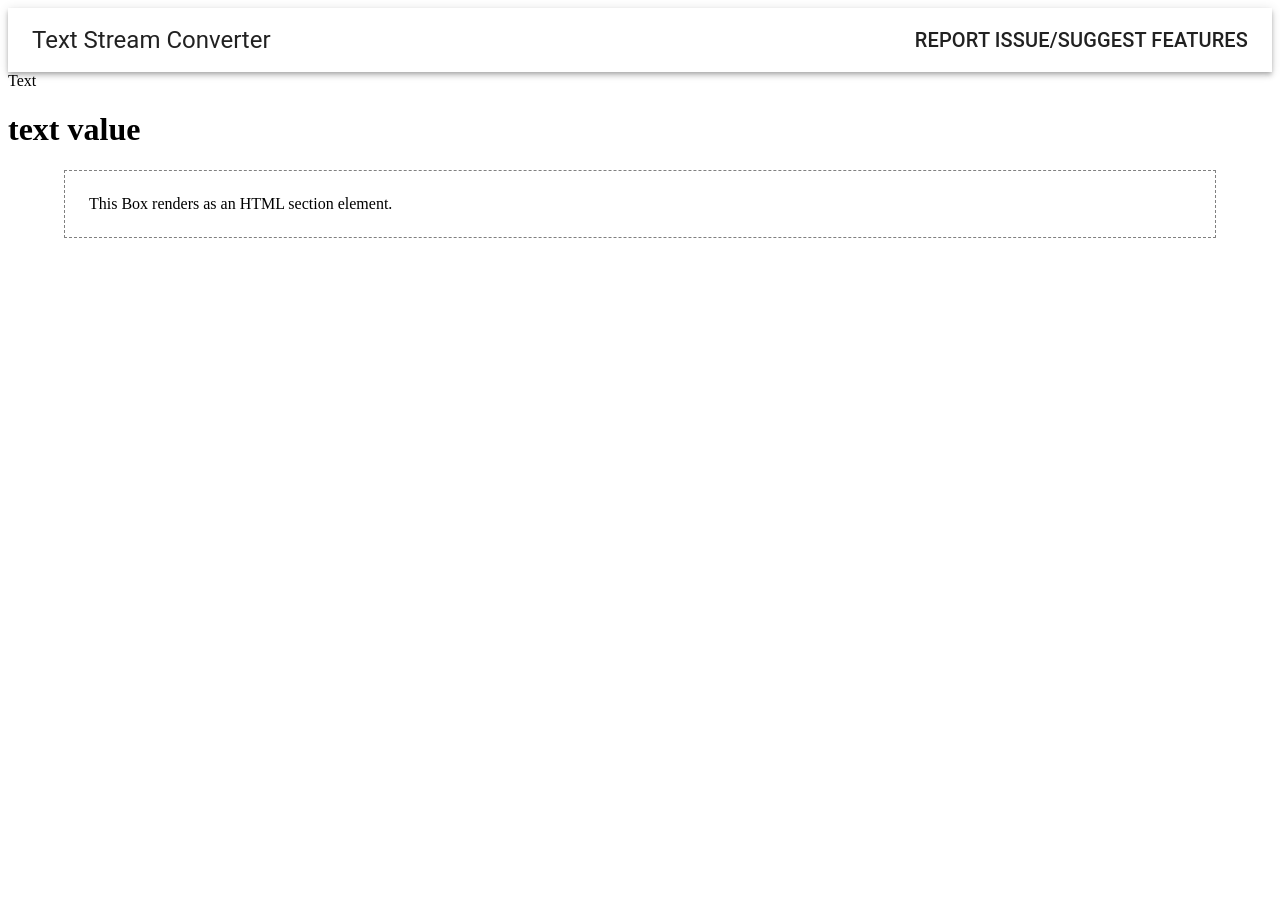
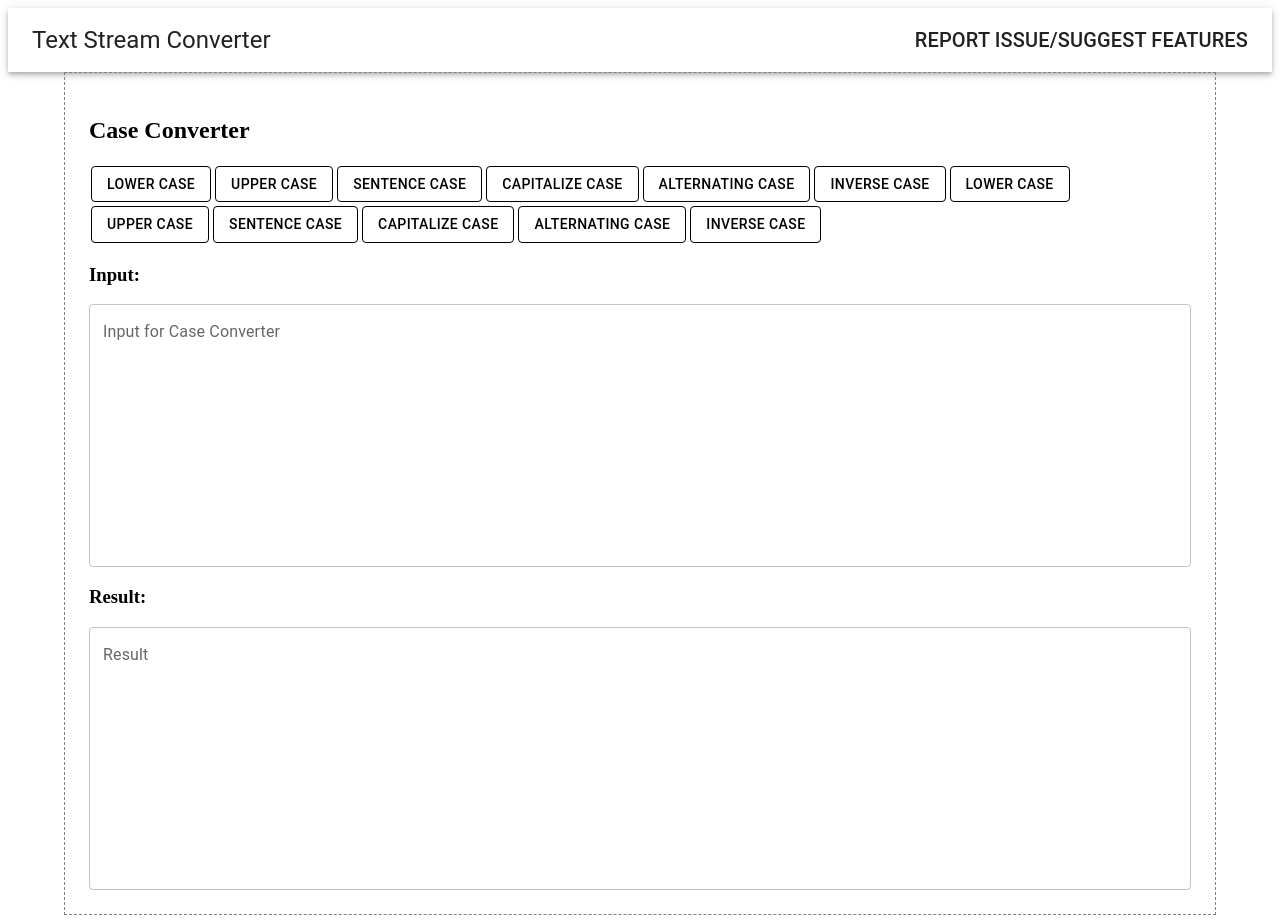
Before and after one commit to aryatsriv/TextUtility, a React (Vite) app in the folder FE/: page /caseConverter in a window 1280 px wide. Before the commit the page ends 800 px from the top, so only its background shows below. Built offline with nearby package versions, Linux system fonts and the light colour scheme.

Commit message:
Case Converter Changes

```diff
--- a/FE/src/App.css
+++ b/FE/src/App.css
@@ -0,0 +1,5 @@
+.action_button{
+   color :black !important;
+   border-color: black !important;
+   margin:2px !important;
+}
--- a/FE/src/App.jsx
+++ b/FE/src/App.jsx
@@ -7,9 +7,7 @@ function App() {
 
   return (
     <Container maxWidth="false" disableGutters>
-
       <TopMenuBar />
-      Text
       <Outlet />
     </Container>
   )
--- a/FE/src/features/caseConverter/CaseConverter.jsx
+++ b/FE/src/features/caseConverter/CaseConverter.jsx
@@ -1,12 +1,35 @@
-import { Box, Container } from "@mui/material"
+import { Box, Container, TextField } from "@mui/material"
+import CaseConverterFunctions from "./CaseConverterFunctions"
 
 const CaseConverter = () => {
   return (
     <>
-      <h1>text value</h1>
       <Container>
         <Box component="section" sx={{ p: 3, border: '1px dashed grey' }}>
-          This Box renders as an HTML section element.
+          <h1>Case Converter</h1>
+          <CaseConverterFunctions />
+          <h3>Input:</h3>
+          <TextField label="Input for Case Converter"
+            id="convert-case-input"
+            aria-label="convert case input"
+            multiline
+            rows={10}
+            variant="outlined"
+            fullWidth
+            sx={{
+              overflow: "auto"//enable autoscrolling
+            }} />
+          <h3>Result:</h3>
+          <TextField label="Result"
+            id="convert-case-input"
+            aria-label="convert case input"
+            multiline
+            rows={10}
+            variant="outlined"
+            fullWidth
+            sx={{
+              overflow: "auto"//enable autoscrolling
+            }} />
         </Box>
       </Container>
     </>
--- /dev/null
+++ b/FE/src/features/caseConverter/CaseConverterFunctions.jsx
@@ -0,0 +1,24 @@
+import { Box, Button } from "@mui/material"
+
+const CaseConverterFunctions = () => {
+
+  return (
+    <Box>
+      <Button variant="outlined" className="action_button">Lower Case</Button>
+      <Button variant="outlined" className="action_button">Upper Case</Button>
+      <Button variant="outlined" className="action_button">Sentence case</Button>
+      <Button variant="outlined" className="action_button">Capitalize Case</Button>
+      <Button variant="outlined" className="action_button">aLtErNaTiNg CaSe</Button>
+      <Button variant="outlined" className="action_button">InVeRsE CaSe</Button>
+      <Button variant="outlined" className="action_button">Lower Case</Button>
+      <Button variant="outlined" className="action_button">Upper Case</Button>
+      <Button variant="outlined" className="action_button">Sentence case</Button>
+      <Button variant="outlined" className="action_button">Capitalize Case</Button>
+      <Button variant="outlined" className="action_button">aLtErNaTiNg CaSe</Button>
+      <Button variant="outlined" className="action_button">InVeRsE CaSe</Button>
+    </Box>
+  )
+
+}
+
+export default CaseConverterFunctions;
```
Also changed, not shown: FE/src/services/CaseConverterService.jsx (added), 1 other file (tests, documents, lock files or other folders).
